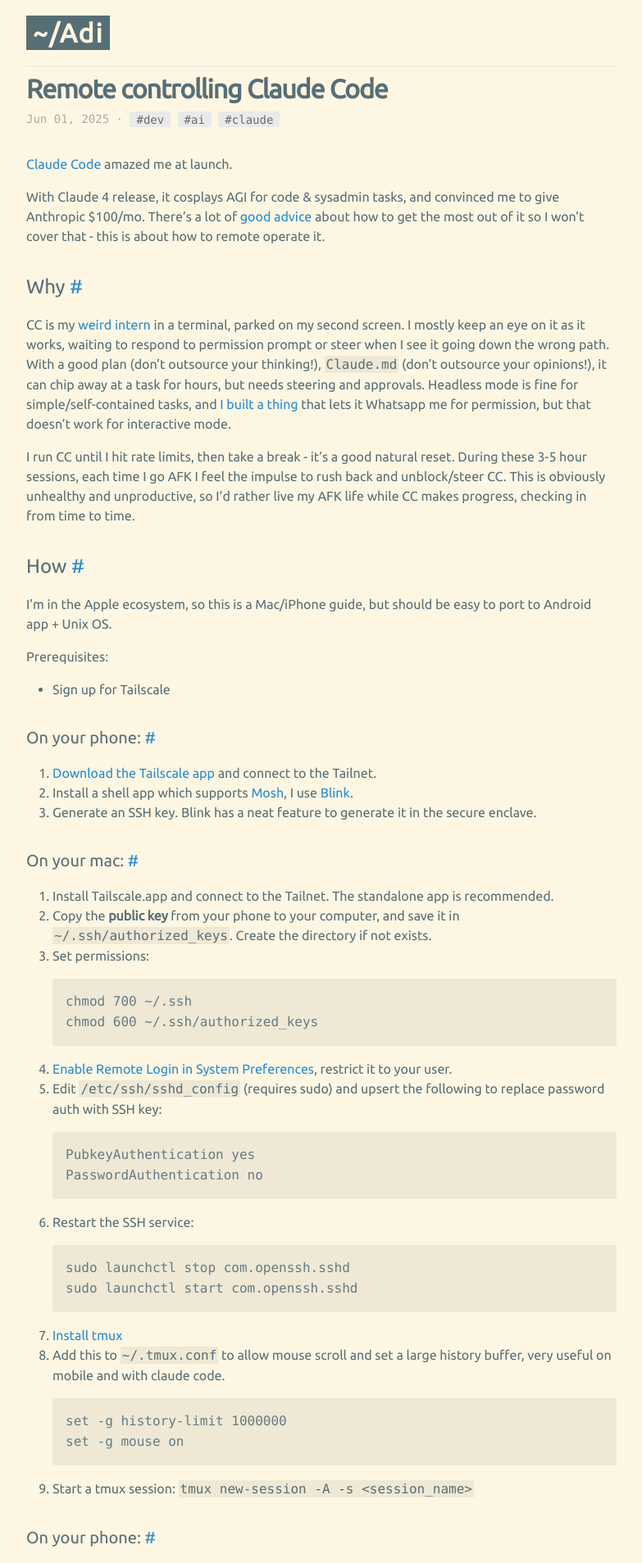
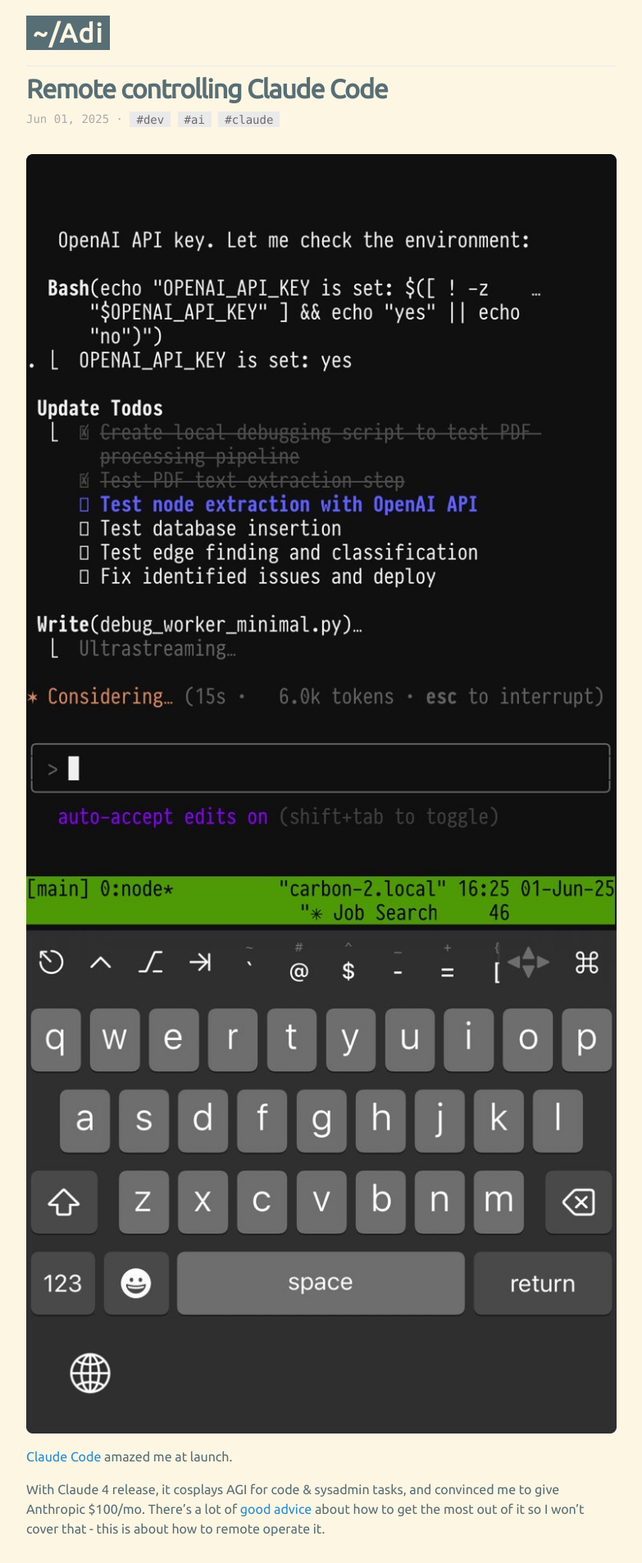
Before and after one commit to adstastic/adstastic.github.io, a Jekyll site: the page built from _posts/posts/2025-06-01-remote-control-claude-code.md, in a window 1280 px wide. Shown: the top 1907 px of the page at 82% size, without its empty margins (8-791 px from the left). Built offline with Jekyll 4.4.1, drawn with Linux system fonts in a browser that asks for light colours.

Commit message:
update blog post

```diff
--- a/_posts/posts/2025-06-01-remote-control-claude-code.md
+++ b/_posts/posts/2025-06-01-remote-control-claude-code.md
@@ -3,6 +3,8 @@
 title: Remote controlling Claude Code
 tags: dev ai claude
 ---
+
+![Remote operating Claude Code from my phone](/assets/cc-remote.jpeg)
 
 [Claude Code](https://www.anthropic.com/claude-code) amazed me at launch.
 
```
Also changed, not shown: assets/cc-remote.jpeg (added).
